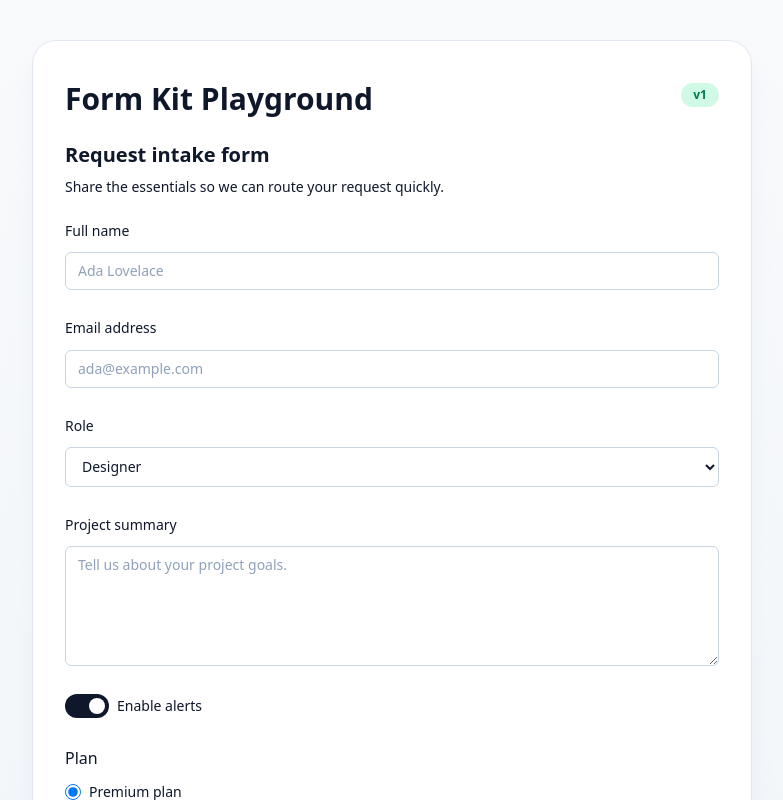
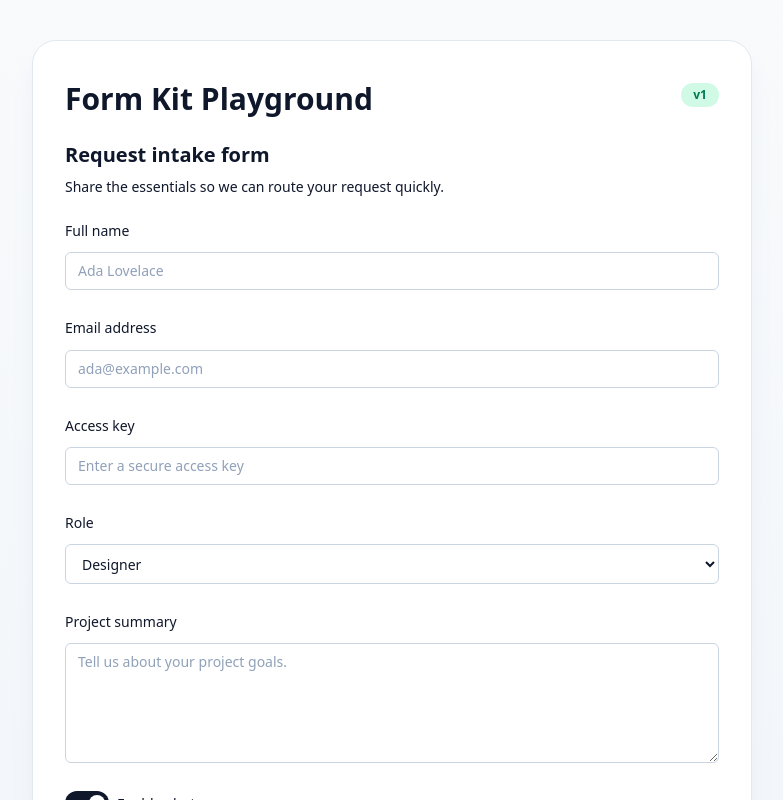
Before and after one commit to lfalcaolopes/form-kit, a React (Vite) app: page / in a window 1280 px wide. Shown: the top 800 px of the page, without its empty margins (248-1031 px from the left). Built offline with nearby package versions, Linux system fonts and the light colour scheme.

Commit message:
feat: add secret text field type

```diff
--- a/formKit/forms/SchemaForm.tsx
+++ b/formKit/forms/SchemaForm.tsx
@@ -153,6 +153,23 @@ export function SchemaForm<TSchema extends FormSchema>({
               )
             }
 
+            if (field.field === FieldType.SecretText) {
+              const Input = fieldTypeComponentMap[FieldType.SecretText]
+              return (
+                <Input
+                  key={fieldId}
+                  fieldId={fieldId}
+                  name={fieldName}
+                  label={field.label}
+                  type="password"
+                  placeholder={field.placeholder}
+                  mask={field.mask}
+                  rules={field.rules}
+                  errors={fieldErrors}
+                />
+              )
+            }
+
             if (field.field === FieldType.Textarea) {
               const Textarea = fieldTypeComponentMap[FieldType.Textarea]
               return (
--- a/formKit/schema/fieldTypes.ts
+++ b/formKit/schema/fieldTypes.ts
@@ -11,6 +11,7 @@ import { TextareaField } from '../components/fields/TextareaField'
 
 export const FieldType = {
   Input: 'input',
+  SecretText: 'secretText',
   Textarea: 'textarea',
   Select: 'select',
   Checkbox: 'checkbox',
@@ -24,6 +25,7 @@ export type FieldType = typeof FieldType[keyof typeof FieldType]
 
 type FieldComponentProps = {
   [FieldType.Input]: ComponentProps<typeof InputField>
+  [FieldType.SecretText]: ComponentProps<typeof InputField>
   [FieldType.Textarea]: ComponentProps<typeof TextareaField>
   [FieldType.Select]: ComponentProps<typeof SelectField>
   [FieldType.Checkbox]: ComponentProps<typeof CheckboxGroupField>
@@ -37,6 +39,7 @@ export const fieldTypeComponentMap: {
   [K in FieldType]: ComponentType<FieldComponentProps[K]>
 } = {
   [FieldType.Input]: InputField,
+  [FieldType.SecretText]: InputField,
   [FieldType.Textarea]: TextareaField,
   [FieldType.Select]: SelectField,
   [FieldType.Checkbox]: CheckboxGroupField,
--- a/formKit/schema/formTypes.ts
+++ b/formKit/schema/formTypes.ts
@@ -5,6 +5,7 @@ import { FieldType } from './fieldTypes'
 
 type FieldValueByType = {
   [FieldType.Input]: string
+  [FieldType.SecretText]: string
   [FieldType.Textarea]: string
   [FieldType.Select]: string
   [FieldType.Checkbox]: string[]
@@ -26,6 +27,12 @@ type BaseFieldConfig<TValue> = {
 type InputFieldConfig = BaseFieldConfig<string | number> & {
   field: typeof FieldType.Input
   type?: HTMLInputTypeAttribute
+  placeholder?: string
+  mask?: string
+}
+
+type SecretTextFieldConfig = BaseFieldConfig<string> & {
+  field: typeof FieldType.SecretText
   placeholder?: string
   mask?: string
 }
@@ -69,6 +76,7 @@ type ButtonFieldConfig = BaseFieldConfig<never> & {
 
 export type FormFieldConfig =
   | InputFieldConfig
+  | SecretTextFieldConfig
   | TextareaFieldConfig
   | SelectFieldConfig
   | CheckboxFieldConfig
--- a/src/App.tsx
+++ b/src/App.tsx
@@ -26,6 +26,13 @@ const demoSchema = defineFormSchema({
         message: 'Enter a valid email address',
       },
     },
+  },
+  accessKey: {
+    name: 'accessKey',
+    label: 'Access key',
+    field: FieldType.SecretText,
+    placeholder: 'Enter a secure access key',
+    rules: { required: 'Access key is required' },
   },
   role: {
     name: 'role',
```
Also changed, not shown: 1 other file (tests, documents, lock files or other folders).
